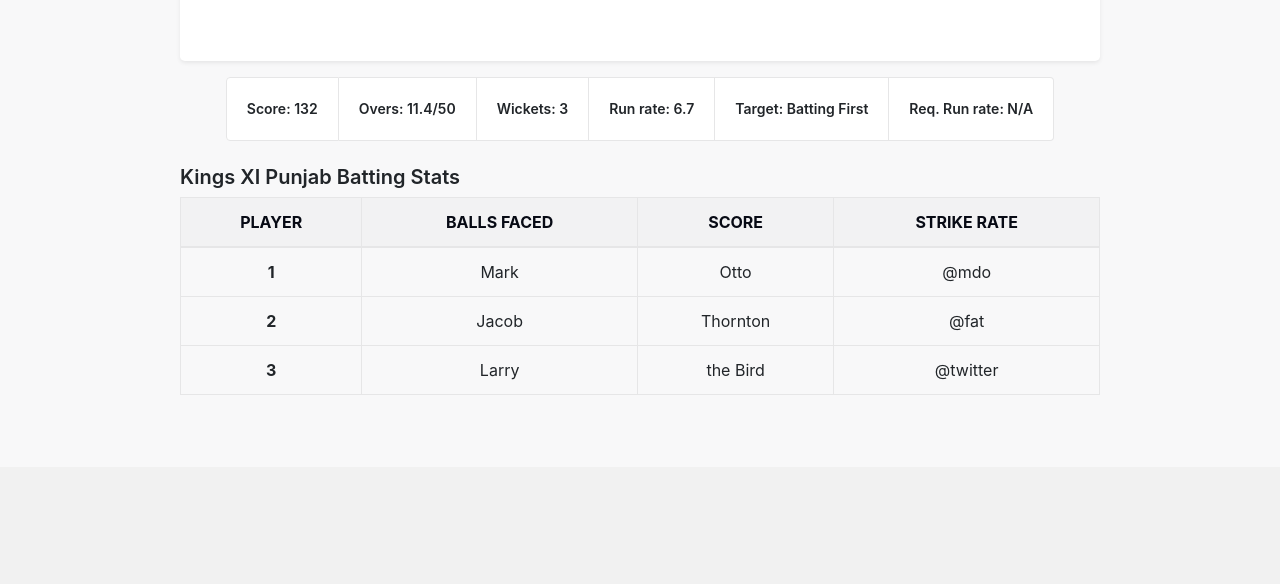
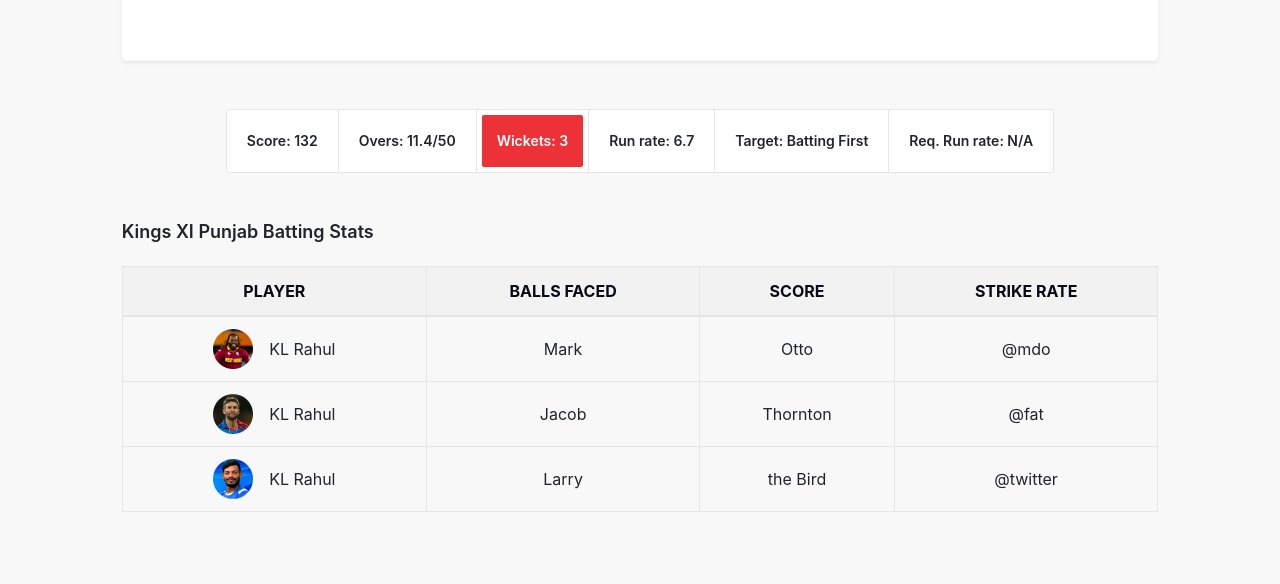
Before and after one commit to prod1992/runs.pk, a website built with webpack: page src/index.html in a window 1280 px wide. Shown: the part 358-942 px from the top of the page. Before the commit the page ends 825 px from the top, so only its background shows below. Built offline with nearby package versions, Linux system fonts and the light colour scheme; a web font is replaced by a local one.

Commit message:
updatezs

```diff
--- a/src/index.html
+++ b/src/index.html
@@ -17,11 +17,11 @@
   <body>
     <!-- HEADER -->
     <header class="runspk-header">
-      <div class="container">
+      <div class="container-fluid">
         <div class="row align-items-center">
           <div class="col-auto">
             <a href="#" class="runspk-logo--anchor">
-              <img src="/src/images/main-logo-grey@2x.png" alt="runs.pk" />
+              <img src="../src/images/main-logo-grey@2x.png" alt="runs.pk" />
             </a>
           </div>
           <div class="col-auto ml-auto">
@@ -39,7 +39,7 @@
 
     <!-- MAIN -->
     <main class="bg-light py-md-5" role="main">
-      <div class="container">
+      <div class="container-fluid">
         <div class="row justify-content-center">
           <div class="col-md-10">
             <div class="jumbotron m-0 bg-white shadow-sm">
@@ -49,7 +49,7 @@
                     <h3 class="runspk-team--title">Kings XI Punjab</h3>
                     <img
                       class="runspk-team--logo"
-                      src="/src/images/main-1200px-kingsxipunjablogosvg@2x.png"
+                      src="../src/images/main-1200px-kingsxipunjablogosvg@2x.png"
                       alt="Kings XI Punjab"
                     />
                   </div>
@@ -59,7 +59,7 @@
                   <div class="d-flex align-items-center justify-content-around">
                     <img
                       class="runspk-team--logo"
-                      src="/src/images/main-1200px-mumbaiindianslogosvg@2x.png"
+                      src="../src/images/main-1200px-mumbaiindianslogosvg@2x.png"
                       alt="Kings XI Punjab"
                     />
                     <h3 class="runspk-team--title">Mumbai Indians</h3>
@@ -76,18 +76,18 @@
             </div>
             <div class="mt-3 mb-4">
               <ul
-                class="runspk-stats--list list-unstyled d-flex justify-content-center align-items-center p-0 m-0"
+                class="runspk-stats--list list-unstyled d-flex justify-content-center align-items-center p-0 mx-0 my-5"
               >
-                <li>Score: 132</li>
-                <li>Overs: 11.4/50</li>
-                <li>Wickets: 3</li>
-                <li>Run rate: 6.7</li>
-                <li>Target: Batting First</li>
-                <li>Req. Run rate: N/A</li>
+                <li><span>Score: 132</span></li>
+                <li><span>Overs: 11.4/50</span></li>
+                <li class="active"><span>Wickets: 3</span></li>
+                <li><span>Run rate: 6.7</span></li>
+                <li><span>Target: Batting First</span></li>
+                <li><span>Req. Run rate: N/A</span></li>
               </ul>
             </div>
             <div class="mt-3 mb-4">
-              <h5>Kings XI Punjab Batting Stats</h5>
+              <h4 class="mb-4">Kings XI Punjab Batting Stats</h4>
               <div class="table-responsive-md">
                 <table
                   class="runspk-stats--table table table-striped table-bordered text-center"
@@ -102,19 +102,49 @@
                   </thead>
                   <tbody>
                     <tr>
-                      <th scope="row">1</th>
+                      <td>
+                        <div
+                          class="d-flex align-items-center justify-content-center"
+                        >
+                          <img
+                            src="../src/images/main-photo-1@2x.png"
+                            class="runspk-table--playerthumb mr-3"
+                            alt=""
+                          />KL Rahul
+                        </div>
+                      </td>
                       <td>Mark</td>
                       <td>Otto</td>
                       <td>@mdo</td>
                     </tr>
                     <tr>
-                      <th scope="row">2</th>
+                      <td>
+                        <div
+                          class="d-flex align-items-center justify-content-center"
+                        >
+                          <img
+                            src="../src/images/main-photo-2@2x.png"
+                            class="runspk-table--playerthumb mr-3"
+                            alt=""
+                          />KL Rahul
+                        </div>
+                      </td>
                       <td>Jacob</td>
                       <td>Thornton</td>
                       <td>@fat</td>
                     </tr>
                     <tr>
-                      <th scope="row">3</th>
+                      <td>
+                        <div
+                          class="d-flex align-items-center justify-content-center"
+                        >
+                          <img
+                            src="../src/images/main-photo-3@2x.png"
+                            class="runspk-table--playerthumb mr-3"
+                            alt=""
+                          />KL Rahul
+                        </div>
+                      </td>
                       <td>Larry</td>
                       <td>the Bird</td>
                       <td>@twitter</td>
--- a/src/index.js
+++ b/src/index.js
@@ -1 +1 @@
-import("./styles/style.scss");
+import "./styles/style.scss";
--- a/src/styles/modules/base.scss
+++ b/src/styles/modules/_base.scss
@@ -1,9 +1,12 @@
-@import "variables";
-
 body {
   -webkit-font-smoothing: antialiased;
   -moz-osx-font-smoothing: grayscale;
 }
+
+.container-fluid {
+  max-width: 1440px;
+}
+
 *,
 *:before,
 *:after {
@@ -51,9 +54,43 @@
       border-top-right-radius: 4px;
       border-bottom-right-radius: 4px;
     }
+    &.active {
+      position: relative;
+      span {
+        color: #fff;
+        position: relative;
+      }
+      &:before {
+        content: "";
+        position: absolute;
+        left: 5px;
+        right: 5px;
+        top: 5px;
+        bottom: 5px;
+        background-color: rgba(237, 50, 55, 1);
+        border-radius: 2px;
+      }
+    }
   }
 }
 
 .runspk-stats--table {
   border-radius: 0.3rem;
+  thead {
+    > th {
+      font-weight: 600;
+    }
+  }
+  th,
+  td {
+    vertical-align: middle;
+  }
 }
+
+h4 {
+  font-size: 18px;
+}
+
+.runspk-table--playerthumb {
+  max-width: 40px;
+}
--- a/src/styles/style.scss
+++ b/src/styles/style.scss
@@ -1,4 +1,4 @@
-@import "./modules/variables";
+@import "variables";
 @import "~bootstrap/scss/bootstrap";
-@import "./modules/base";
-@import "./modules/header";
+@import "modules/base";
+@import "modules/header";
```
Also changed, not shown: src/styles/_variables.scss (renamed from src/styles/modules/variables.scss), src/styles/modules/_header.scss (renamed from src/styles/modules/header.scss).
